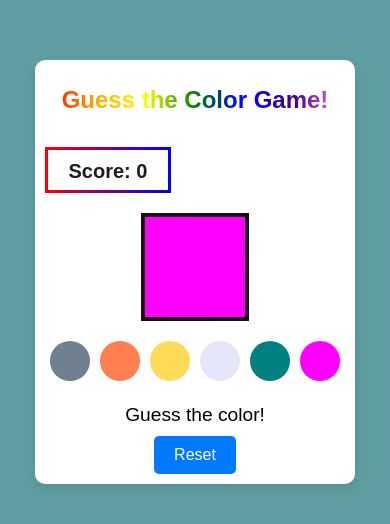
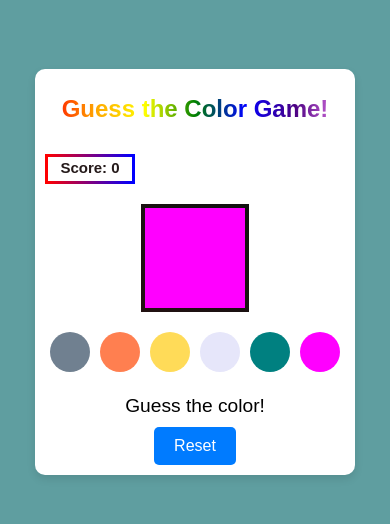
Before and after one commit to PAMMY100/hng-colorgame, a React (Vite) app: page /start in a window 390 px wide. Shown: the part 150-674 px from the top of the page. Built offline with nearby package versions, Linux system fonts and the light colour scheme.

Commit message:
quick fix

```diff
--- a/src/index.css
+++ b/src/index.css
@@ -175,7 +175,8 @@ a{
 
   .score {
     height: 20px;
-    font-size: 20px;
+    font-size: 15px;
+    padding: 2px;
     width: 80px;
   }
 
```
